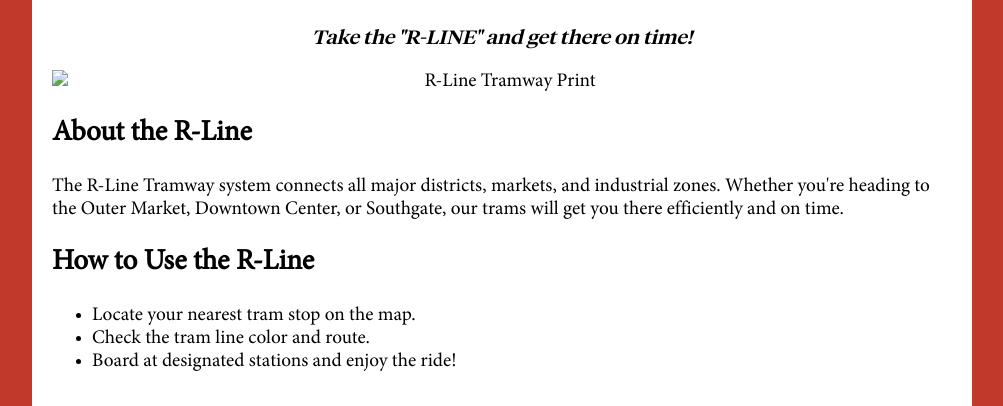
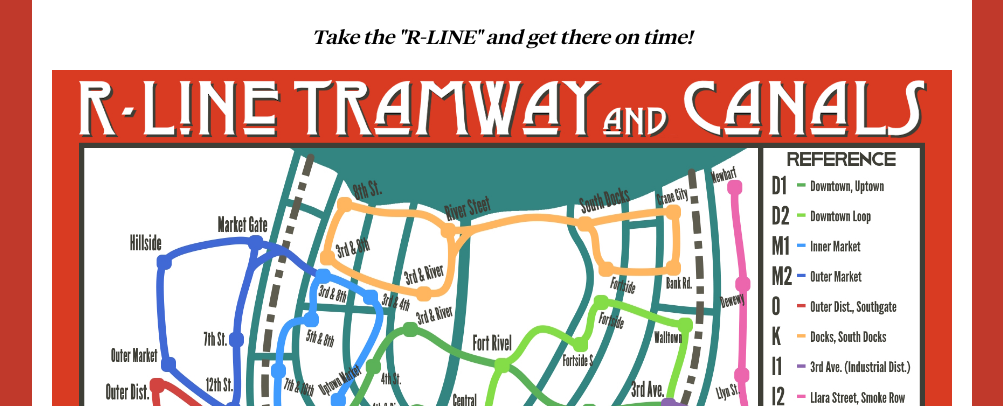
Before and after one commit to jackacjensen/rline.help, a plain HTML site: page index.html in a window 1280 px wide. Shown: the part 103-509 px from the top of the page, without its empty margins (138-1141 px from the left). Drawn offline with Linux system fonts and the light colour scheme.

Commit message:
Update index.html

```diff
--- a/index.html
+++ b/index.html
@@ -4,7 +4,7 @@
     <meta charset="UTF-8">
     <meta name="viewport" content="width=device-width, initial-scale=1.0">
     <title>R-Line Tramway and Canals</title>
-    <link rel="icon" type="image/x-icon" href="/assets/images/R-Line logo 2.0.ico">
+    <link rel="icon" type="image/x-icon" href="/assets/images/R-Line logo.ico">
     <style>
         @font-face {
             font-family: 'TitleFont';
@@ -86,7 +86,7 @@
     <div class="container">
         <h1>R-Line Tramway and Canals</h1>
         <p><em>Take the "R-LINE" and get there on time!</em></p>
-        <img src="/assets/images/R-Line Tramway print.jpg" alt="R-Line Tramway Print">
+        <img src="/assets/images/R-Line Tramways print.jpg" alt="R-Line Tramways Print">
         <div class="info">
             <h2>About the R-Line</h2>
             <p2>The R-Line Tramway system connects all major districts, markets, and industrial zones. Whether you're heading to the Outer Market, Downtown Center, or Southgate, our trams will get you there efficiently and on time.</p2>
```
